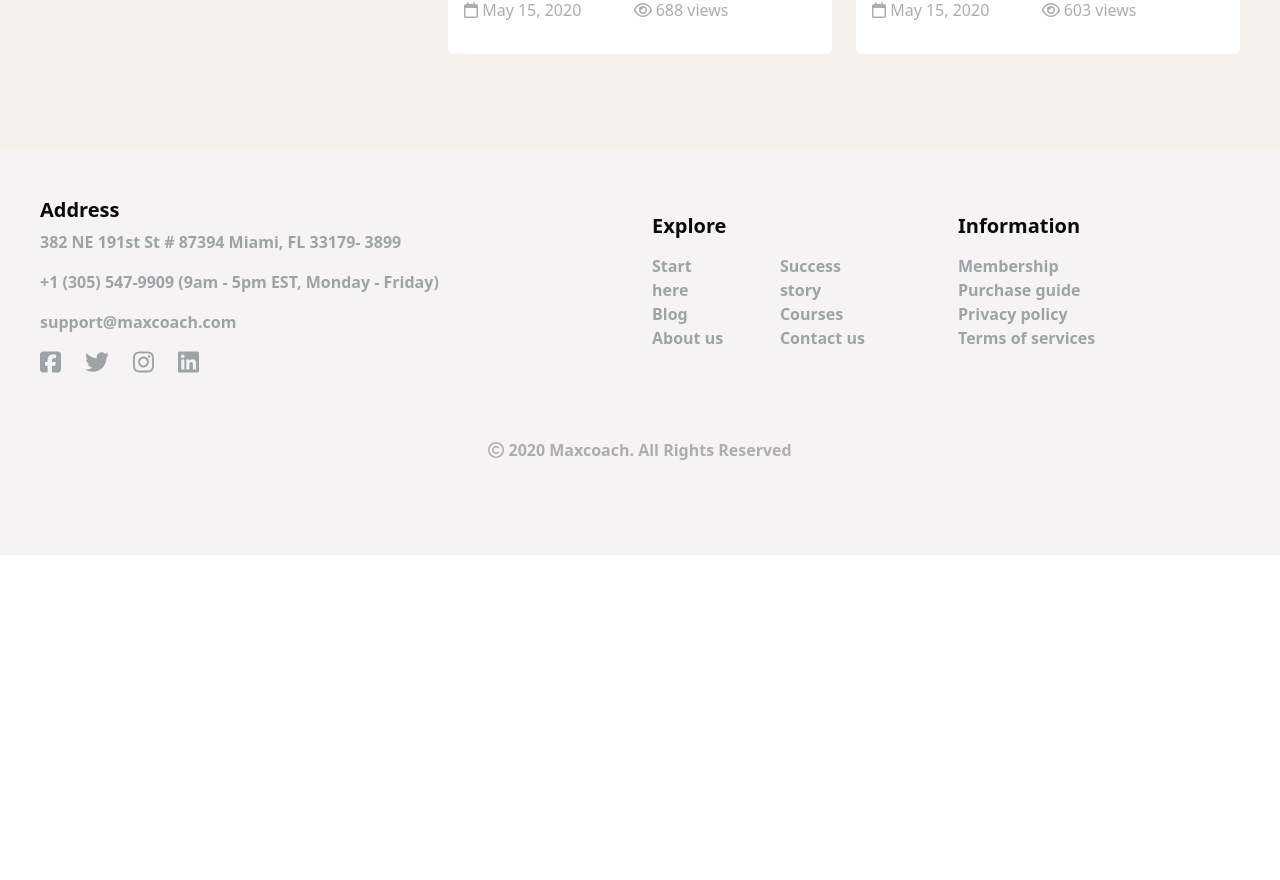
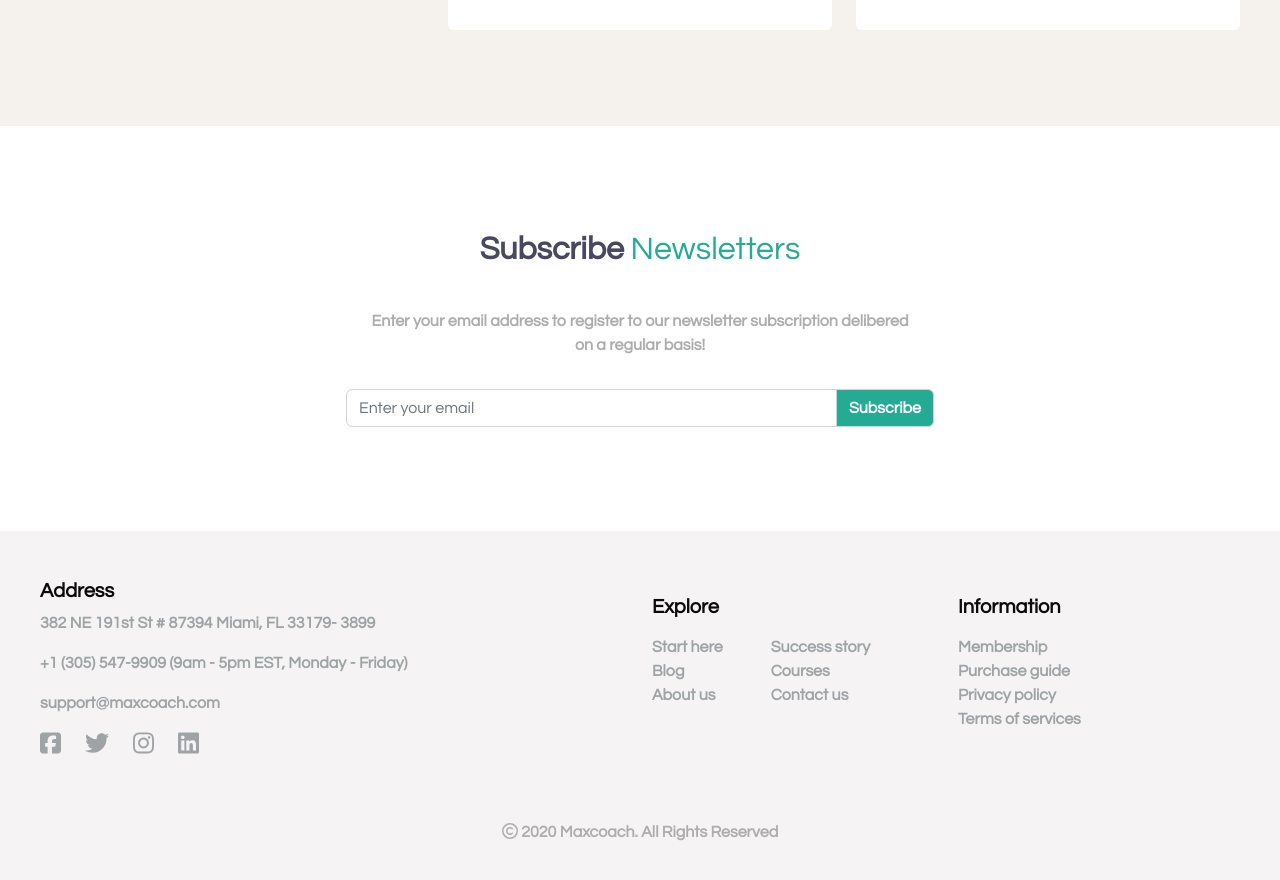
Before and after one commit to giuseppesciacca/proj-html-vuejs, a Vue app: page / in a window 1280 px wide. Shown: the part 4938-5818 px from the top of the page. Before the commit the page ends 5493 px from the top, so only its background shows below. Built offline with nearby package versions, Linux system fonts and the light colour scheme.

Commit message:
[add] SubscribeNewsletter component + font-family

```diff
--- a/index.html
+++ b/index.html
@@ -5,6 +5,11 @@
   <meta charset="UTF-8" />
   <link rel="icon" type="image/svg+xml" href="/src/assets/img/favicon-32x32.png" />
   <meta name="viewport" content="width=device-width, initial-scale=1.0" />
+  <!-- FONT GOOGLE -->
+  <link rel="preconnect" href="https://fonts.googleapis.com">
+  <link rel="preconnect" href="https://fonts.gstatic.com" crossorigin>
+  <link href="https://fonts.googleapis.com/css2?family=Questrial&display=swap" rel="stylesheet">
+
   <title>Course Portal</title>
 </head>
 
--- a/src/assets/scss/styles.scss
+++ b/src/assets/scss/styles.scss
@@ -1,3 +1,7 @@
 // Import all of Bootstrap's CSS
 @use "bootstrap/scss/bootstrap";
 @use './partials/variables.scss' as *;
+
+body {
+    font-family: 'Questrial', sans-serif;
+}
--- a/src/components/PageMain.vue
+++ b/src/components/PageMain.vue
@@ -6,6 +6,7 @@ import EnjoyCompanionship from './EnjoyCompanionship.vue';
 import OurLearners from './OurLearners.vue';
 import OurNumbers from './OurNumbers.vue';
 import MostViewed from './MostViewed.vue';
+import SubscribeNewsletter from './SubscribeNewsletter.vue';
 
 export default {
     name: 'PageMain',
@@ -16,7 +17,8 @@ export default {
         EnjoyCompanionship,
         OurLearners,
         OurNumbers,
-        MostViewed
+        MostViewed,
+        SubscribeNewsletter
     }
 }
 </script>
@@ -30,6 +32,7 @@ export default {
         <OurLearners />
         <OurNumbers />
         <MostViewed />
+        <SubscribeNewsletter />
     </main>
 </template>
 
--- /dev/null
+++ b/src/components/SubscribeNewsletter.vue
@@ -0,0 +1,59 @@
+<script>
+export default {
+    name: 'SubscribeNewsletter'
+}
+</script>
+
+<template>
+    <section id="subscribe" class="py-5 text-center d-flex flex-column justify-content-center">
+        <div class="my_container">
+            <div class="row justify-content-center">
+                <div class="col-6">
+                    <h2 class="p-3">Subscribe <span>Newsletters</span></h2>
+                    <p class="p-3">Enter your email address to register to our newsletter subscription delibered on a
+                        regular basis!
+                    </p>
+
+                    <form action="">
+                        <div class="input-group mb-3">
+                            <input type="text" class="form-control" placeholder="Enter your email"
+                                aria-label="Enter your email" aria-describedby="basic-addon2">
+                            <button class="input-group-text" id="basic-addon2">Subscribe</button>
+                        </div>
+
+                    </form>
+                </div>
+            </div>
+
+        </div>
+    </section>
+</template>
+
+<style lang="scss" scoped>
+@use '../assets/scss/partials/variables.scss' as *;
+
+#subscribe {
+    height: 405px;
+
+    h2 {
+        color: $gun_powder;
+        font-weight: bold;
+
+        span {
+            color: $jungle_green;
+            font-weight: normal;
+        }
+    }
+
+    p {
+        color: $shady_lady;
+        font-weight: bold;
+    }
+
+    .input-group-text {
+        background-color: $jungle_green;
+        color: $white;
+        font-weight: bold;
+    }
+}
+</style>
```
